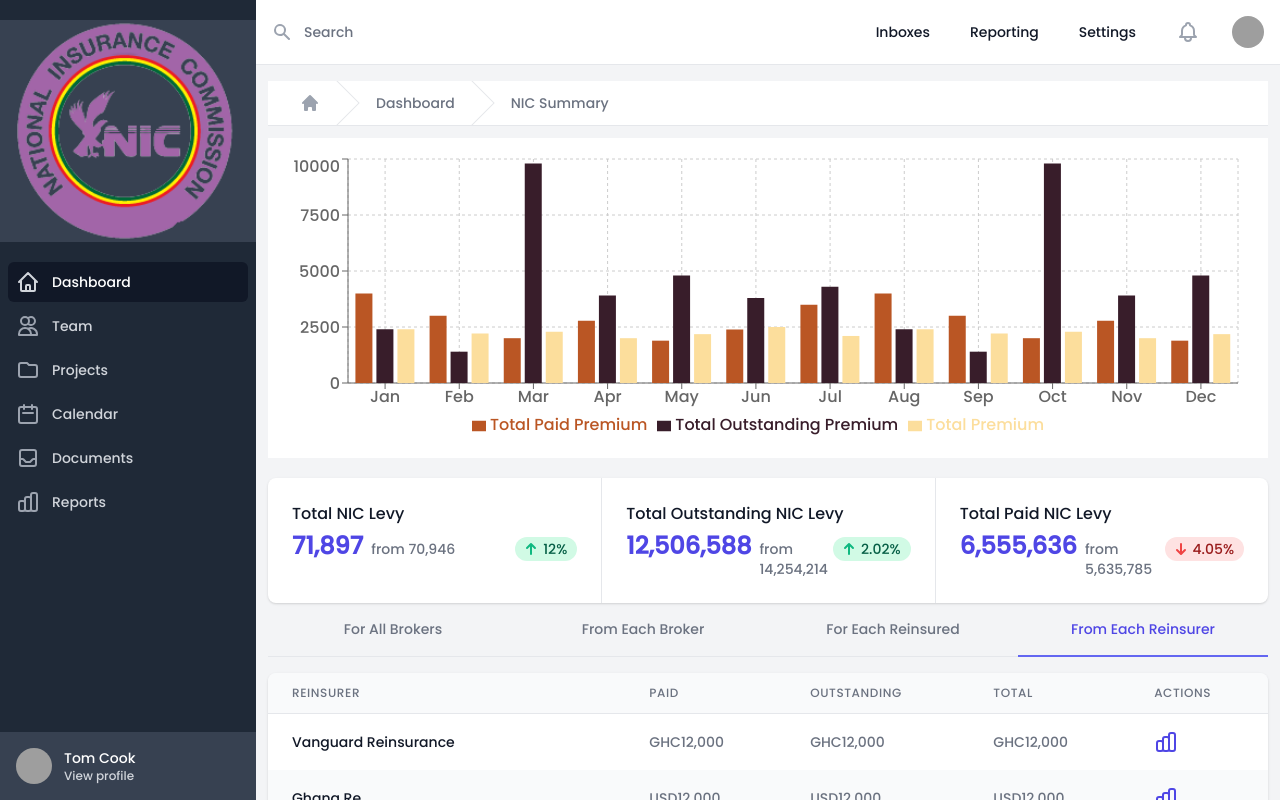
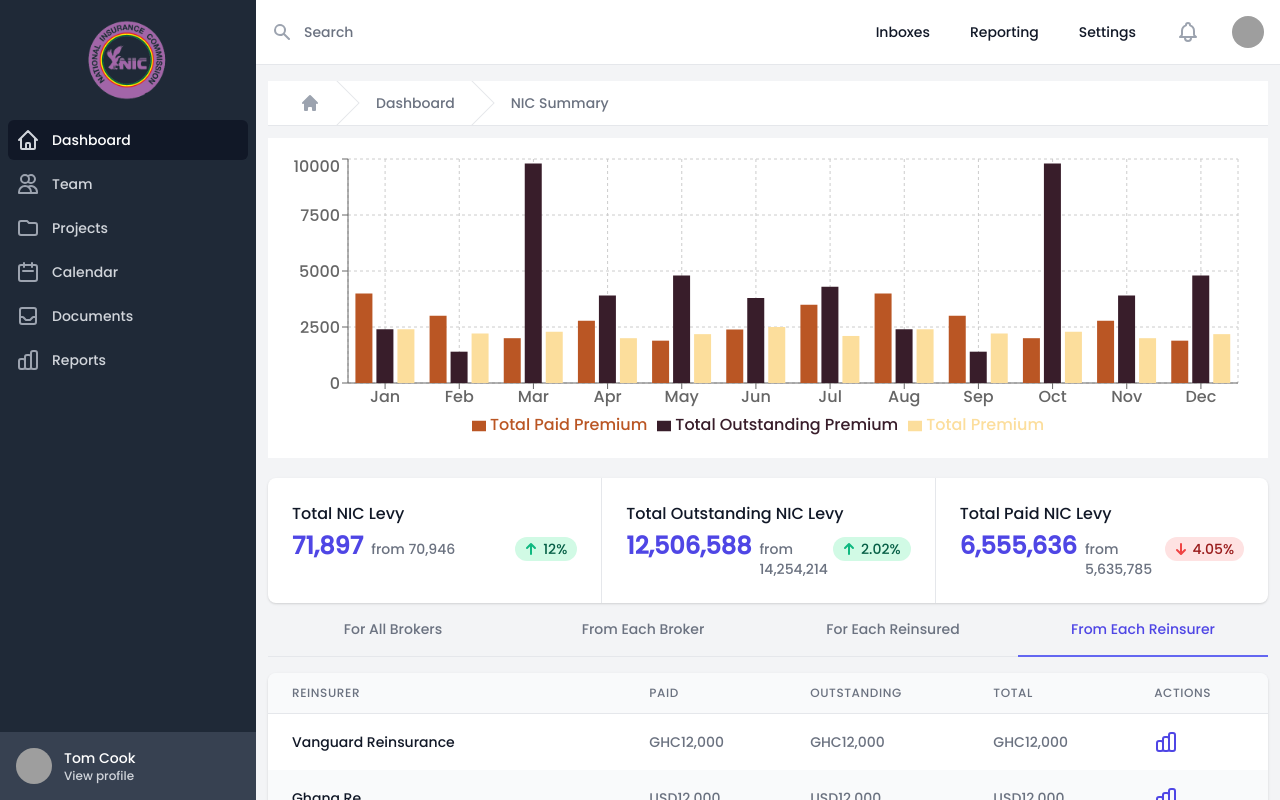
Before and after one commit to Khoby-790/template-nic, a React (Create React App) app: page /nic in a window 1280 px wide. Built offline with nearby package versions, Linux system fonts and the light colour scheme; grey boxes are pictures that could not be loaded.

Commit message:
--- Auto-Git Commit ---

```diff
--- a/src/layouts/Sidebar.tsx
+++ b/src/layouts/Sidebar.tsx
@@ -15,9 +15,9 @@ const Sidebar = (props: Props) => {
                     {/* <!-- Sidebar component, swap this element with another sidebar if you like --> */}
                     <div className="flex flex-col h-0 flex-1 bg-gray-800">
                         <div className="flex-1 flex flex-col pt-5 pb-4 overflow-y-auto">
-                            <div className="flex items-center bg-gray-700 flex-shrink-0 px-4">
+                            <div className="flex items-center justify-center  flex-shrink-0 px-4">
                                 <img
-                                    className=" w-full h-full"
+                                    className=" w-25 h-20"
                                     src={logo}
                                     alt="Workflow"
                                 />
```
